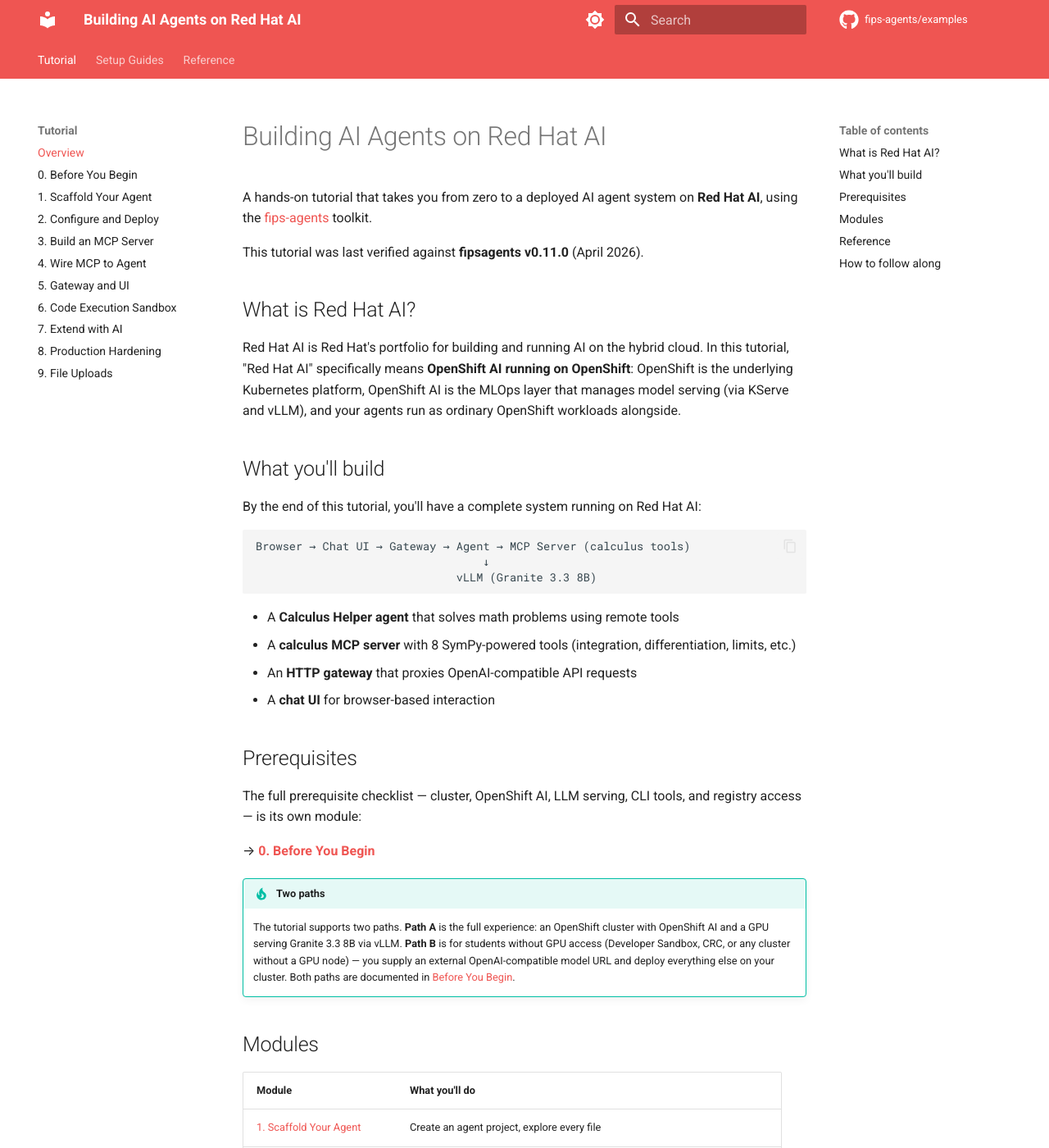
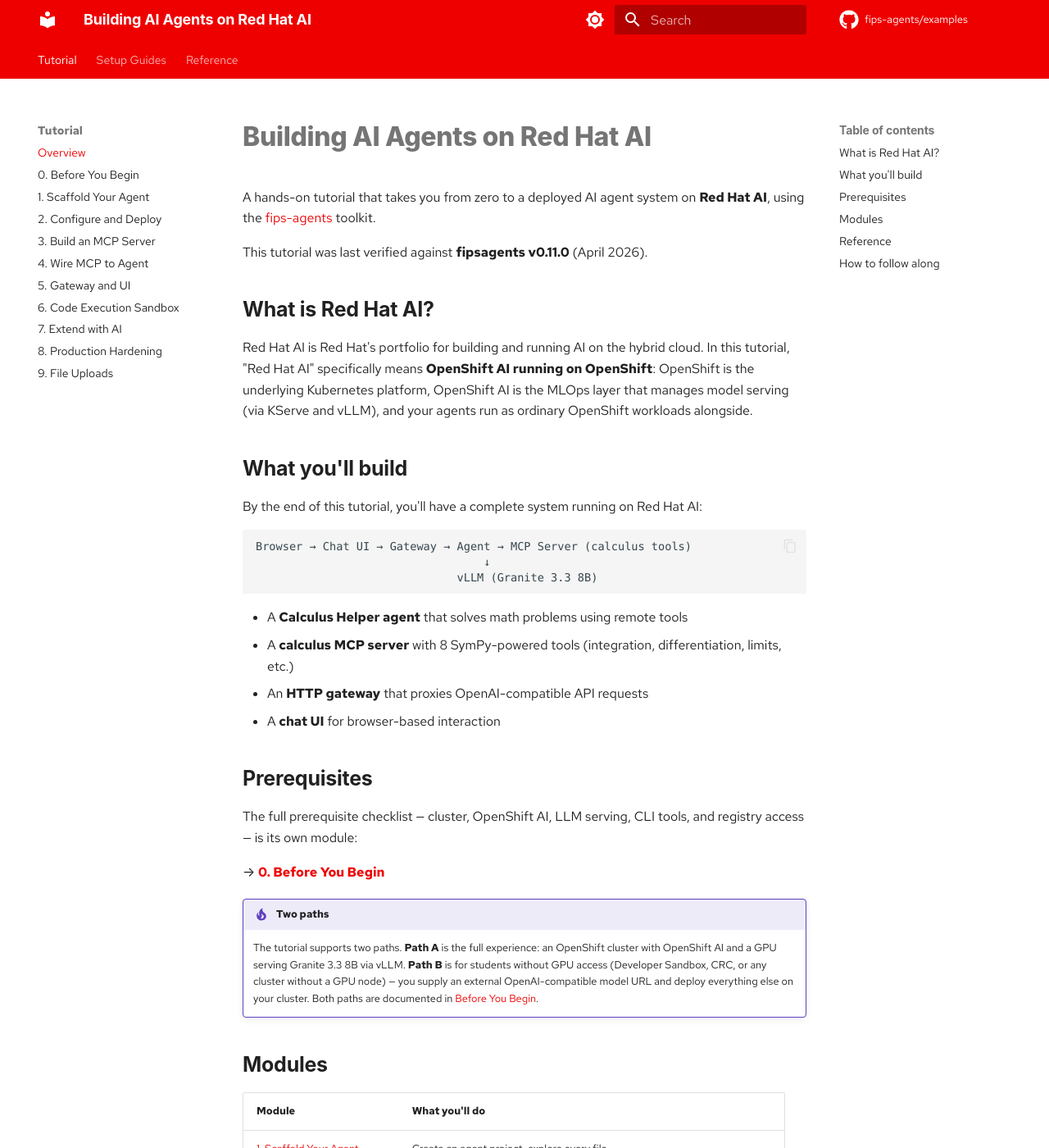
Before and after one commit to fips-agents/examples, an MkDocs documentation site: the page built from docs/index.md, in a window 1280 px wide and 1400 px high. Shown: the whole window at 82% size. Built offline with MkDocs 1.6.1 and Material for MkDocs 9.7.7, drawn with Linux system fonts in a browser that asks for light colours; some web fonts are replaced; comment, search, counter and statistics services are not loaded.

Commit message:
docs: Apply Red Hat brand colors and typography to tutorial site
Switch the MkDocs Material theme onto the Red Hat font family
(Display for headings, Text for body, Mono for code) and pin the
primary/accent colors to Red Hat Red (#ee0000) via custom CSS
variables instead of Material's approximate `red` swatch. Tint
note/tip/warning admonitions with the secondary palette
(teal / purple / orange) so callouts feel intentional rather
than default-Material.

Logo and shadowman are intentionally not added — brand standards
reserve those for actual Red Hat products, and this repo is not
one yet.

Assisted-by: Claude Code (Opus 4.7)

```diff
--- /dev/null
+++ b/docs/stylesheets/extra.css
@@ -0,0 +1,103 @@
+/* Red Hat brand styling for the tutorial site.
+   Color palette and typography per https://www.redhat.com/en/about/brand/standards */
+
+:root {
+  --rh-red-50:    #ee0000;
+  --rh-red-60:    #be0000;
+  --rh-gray-10:   #f2f2f2;
+  --rh-gray-20:   #e0e0e0;
+  --rh-gray-30:   #c7c7c7;
+  --rh-gray-40:   #a3a3a3;
+  --rh-gray-50:   #707070;
+  --rh-gray-60:   #4d4d4d;
+  --rh-gray-80:   #292929;
+  --rh-gray-95:   #151515;
+  --rh-orange-40: #f5921b;
+  --rh-yellow-30: #ffcc17;
+  --rh-teal-50:   #37a3a3;
+  --rh-purple-50: #5e40be;
+}
+
+[data-md-color-primary="custom"] {
+  --md-primary-fg-color:        var(--rh-red-50);
+  --md-primary-fg-color--light: var(--rh-red-50);
+  --md-primary-fg-color--dark:  var(--rh-red-60);
+  --md-primary-bg-color:        #ffffff;
+  --md-primary-bg-color--light: #ffffffb3;
+  --md-typeset-a-color:         var(--rh-red-50);
+}
+
+[data-md-color-accent="custom"] {
+  --md-accent-fg-color:         var(--rh-red-50);
+  --md-accent-fg-color--transparent: #ee00001a;
+  --md-accent-bg-color:         #ffffff;
+  --md-accent-bg-color--light:  #ffffffb3;
+}
+
+[data-md-color-scheme="slate"][data-md-color-primary="custom"] {
+  --md-typeset-a-color: #ff5252;
+}
+
+.md-typeset h1,
+.md-typeset h2,
+.md-typeset h3,
+.md-typeset h4,
+.md-typeset h5,
+.md-typeset h6,
+.md-header__title,
+.md-nav__title {
+  font-family: "Red Hat Display", -apple-system, BlinkMacSystemFont, "Segoe UI", sans-serif;
+  font-weight: 700;
+  letter-spacing: -0.01em;
+}
+
+.md-typeset h1 {
+  font-weight: 800;
+}
+
+/* Admonition tints — secondary palette per Red Hat standards.
+   note     → teal     (informational)
+   tip      → purple   (advice / pro tips)
+   warning  → orange   (caution)
+   danger   → Red Hat red (already brand-default; left as-is)
+   The Material defaults are overridden via the --md-admonition-icon
+   color tokens that ship with each admonition class. */
+
+.md-typeset .admonition.note,
+.md-typeset details.note {
+  border-color: var(--rh-teal-50);
+}
+.md-typeset .note > .admonition-title,
+.md-typeset .note > summary {
+  background-color: #37a3a31a;
+}
+.md-typeset .note > .admonition-title::before,
+.md-typeset .note > summary::before {
+  background-color: var(--rh-teal-50);
+}
+
+.md-typeset .admonition.tip,
+.md-typeset details.tip {
+  border-color: var(--rh-purple-50);
+}
+.md-typeset .tip > .admonition-title,
+.md-typeset .tip > summary {
+  background-color: #5e40be1a;
+}
+.md-typeset .tip > .admonition-title::before,
+.md-typeset .tip > summary::before {
+  background-color: var(--rh-purple-50);
+}
+
+.md-typeset .admonition.warning,
+.md-typeset details.warning {
+  border-color: var(--rh-orange-40);
+}
+.md-typeset .warning > .admonition-title,
+.md-typeset .warning > summary {
+  background-color: #f5921b1a;
+}
+.md-typeset .warning > .admonition-title::before,
+.md-typeset .warning > summary::before {
+  background-color: var(--rh-orange-40);
+}
--- a/mkdocs.yml
+++ b/mkdocs.yml
@@ -6,16 +6,19 @@ repo_name: fips-agents/examples
 
 theme:
   name: material
+  font:
+    text: Red Hat Text
+    code: Red Hat Mono
   palette:
     - scheme: default
-      primary: red
-      accent: red
+      primary: custom
+      accent: custom
       toggle:
         icon: material/brightness-7
         name: Switch to dark mode
     - scheme: slate
-      primary: red
-      accent: red
+      primary: custom
+      accent: custom
       toggle:
         icon: material/brightness-4
         name: Switch to light mode
@@ -72,6 +75,9 @@ markdown_extensions:
   - toc:
       permalink: true
 
+extra_css:
+  - stylesheets/extra.css
+
 extra:
   social:
     - icon: fontawesome/brands/github
```
